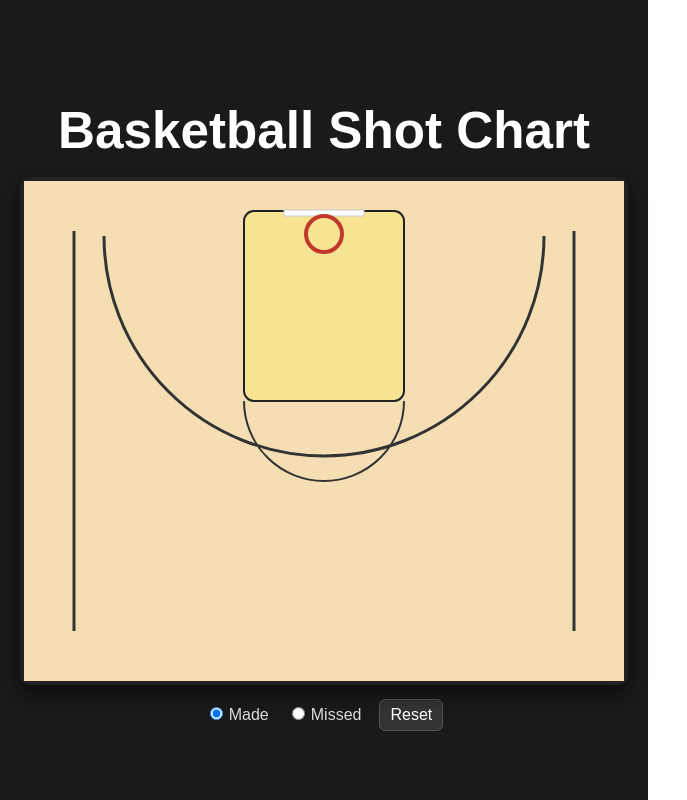
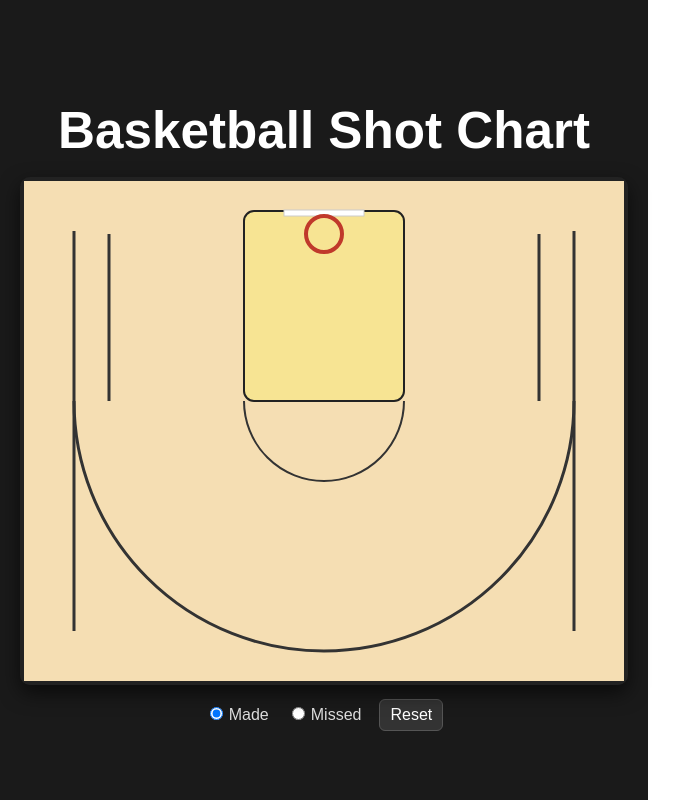
Before and after one commit to arnie12a/ReactBasketballShotchart, a React (Vite) app in the folder basketball-shot-chart/: page / in a window 1280 px wide. Shown: the whole page, without its empty margins (0-687 px from the left). Built offline with nearby package versions, Linux system fonts and the light colour scheme.

Commit message:
workign to make the shotchart look nicer

```diff
--- a/basketball-shot-chart/src/components/ShotChart.jsx
+++ b/basketball-shot-chart/src/components/ShotChart.jsx
@@ -63,20 +63,39 @@ const ShotChart = () => {
 
           {/* Three-point line */}
           {/* Left sideline */}
+          <line
+            x1="85"
+            y1={hoopY + 8}
+            x2="85"
+            y2="220"
+            stroke="#333"
+            strokeWidth="3"
+          />
 
+          {/* Right sideline */}
+          <line
+            x1="515"
+            y1={hoopY + 8}
+            x2="515"
+            y2="220"
+            stroke="#333"
+            strokeWidth="3"
+          />
+
+          {/* Three-point line */} {/* Left sideline */}
           <line x1="50" y1="50" x2="50" y2="450" stroke="#333" strokeWidth="3" />
-
           {/* Right sideline */}
           <line x1="550" y1="50" x2="550" y2="450" stroke="#333" strokeWidth="3" />
 
-          {/* Arc */}
+          {/* Arc that connects the two sidelines */}
           <path
-            d={`M ${hoopX - 220} ${hoopY + 10}
-               A ${threeRadius} ${threeRadius} 0 0 0 ${hoopX + 220} ${hoopY + 10}`}
+            d={`M 50 220
+              A 250 250 0 0 0 550 220`}
             fill="none"
             stroke="#333"
             strokeWidth="3"
           />
+
 
           {/* Backboard */}
           <rect
```
